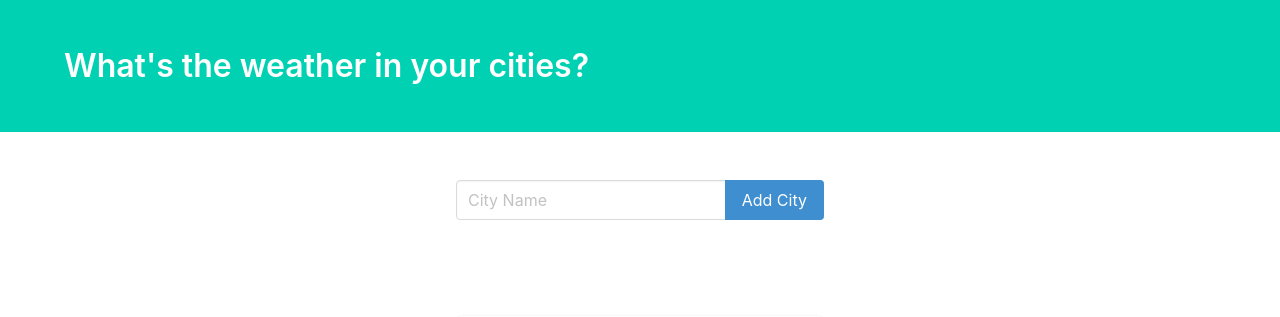
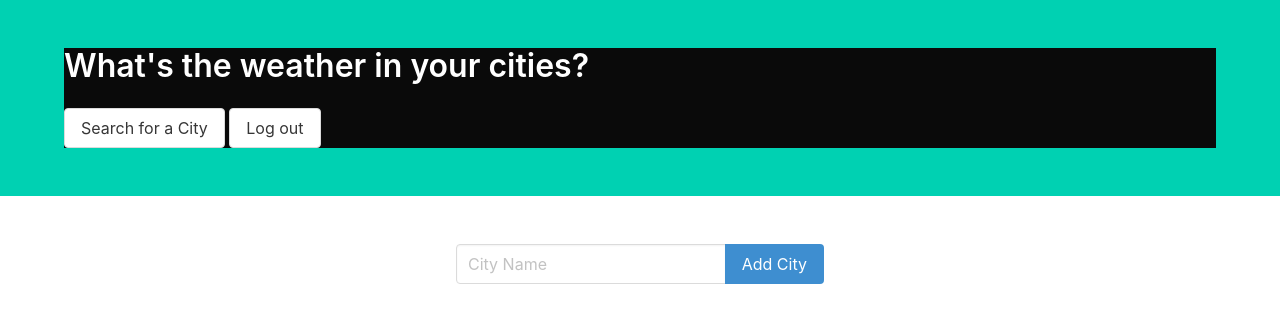
Before and after one commit to lmullen99/WeatherWear, a Django app: page / in a window 1280 px wide. Shown: the top 317 px of the page. Run offline with Django 3.2, Linux system fonts and the light colour scheme; data comes from the database, SQL or seed files in the repository; both versions use the stored data as it was after the commit; data that the repository does not hold is empty; some libraries are stand-ins or nearby versions.

Commit message:
adds more weather data to form

```diff
--- a/weather_wear/weather/forms.py
+++ b/weather_wear/weather/forms.py
@@ -9,9 +9,3 @@ class CityForm(ModelForm):
         widgets = {
             'name': TextInput(attrs={'class' : 'input', 'placeholder' : 'City Name'}),
         }
-
-class SearchForm(forms.Form):
-    fields = ['name']
-    widgets = {
-        'name': TextInput(attrs={'class': 'input', 'placeholder': ' Enter a City Name'}),
-    }
--- a/weather_wear/weather/templates/weather/index.html
+++ b/weather_wear/weather/templates/weather/index.html
@@ -14,11 +14,18 @@
     <section class="hero is-primary">
         <div class="hero-body">
             <div class="container">
+                <div class = "has-background-black">
                 <h1 class="title">
                     What's the weather in your cities?
                 </h1>
+                 <h3 class="button">
+                    <a href="guest/">Search for a City</a>
+                </h3>
+                  <h3 class="button">
+                    <a href="guest/">Log out</a>
+                </h3>
+                </div>
             </div>
-
         </div>
     </section>
     <section class="section">
@@ -60,6 +67,8 @@
                                         <span class="title">{{ weather.city }}</span>
                                         <br>
                                         <span class="subtitle">{{ weather.temperature }}° F</span>
+                                        <br> {{ weather.humidity }} % humidity
+                                        <br> {{ weather.wind }} mph wind speed
                                         <br> {{ weather.description }}
                                         <br> add outfit description here
                                             <table>
@@ -96,7 +105,6 @@
                                                 </tr>
                                                 {% endfor %}
                                             </table>
-
                                     </p>
                                 </div>
                             </div>
--- a/weather_wear/weather/views.py
+++ b/weather_wear/weather/views.py
@@ -4,7 +4,6 @@ import requests
 import sqlite3 as sql
 from .models import City
 from .forms import CityForm
-from .forms import SearchForm
 from django.views.generic import TemplateView
 
 class AboutView(TemplateView):
@@ -13,29 +12,30 @@ class AboutView(TemplateView):
 class GuestView(TemplateView):
     template_name = "guest.html"
 
+
 def guest(request):
     url = 'http://api.openweathermap.org/data/2.5/weather?q={}&units=imperial&appid=845b66b8bb799526bfe36f2e6c41589b'
     if request.method == 'POST':
-        form = SearchForm(request.POST)
-        form.save()
-    form = SearchForm()
-    city = 'Destin'
+        city = request.POST['city']
+    city = "Melbourne"
     city_weather = requests.get(url.format(city)).json()  # request the API data and convert the JSON to Python data types
     print(city_weather)
     weather = {
-        'city' : city,
-        'temperature' : city_weather['main']['temp'],
-        'description' : city_weather['weather'][0]['description'],
-        'icon' : city_weather['weather'][0]['icon']
+        'city': city,
+        'temperature': city_weather['main']['temp'],
+        'humidity': city_weather['main']['humidity'],
+        'description': city_weather['weather'][0]['description'],
+        'wind': city_weather['wind']['speed'],
+        'icon': city_weather['weather'][0]['icon']
     }
 
-    return render(request, 'weather/guest.html')  # returns the guest.html template
-
-
+    return render(request, 'weather/guest.html', weather)  # returns the guest.html template
 
 
 def index(request):
-
+    x = False
+    if not x:
+        print("route to login page here")
     api_id = '845b66b8bb799526bfe36f2e6c41589b'
     url = 'http://api.openweathermap.org/data/2.5/weather?q={}&units=imperial&appid=845b66b8bb799526bfe36f2e6c41589b'
     # call the API on all the user's favorite cities
@@ -44,9 +44,7 @@ def index(request):
     if request.method == 'POST':
         form = CityForm(request.POST)
         form.save()
-
     form = CityForm()
-
     weather_data = []
     for city in cities:
         #request JSON data and converts to python data type
@@ -55,7 +53,9 @@ def index(request):
         weather = {
             'city' : city,
             'temperature' : city_weather['main']['temp'],
+            'humidity' : city_weather['main']['humidity'],
             'description' : city_weather['weather'][0]['description'],
+            'wind': city_weather['wind']['speed'],
             'icon' : city_weather['weather'][0]['icon']
         }
         weather_data.append(weather)
```
Also changed, not shown: weather_wear/weather/templates/guest.html (+5 -2 lines), weather_wear/weather/templates/registration/login.html (+12 -1 lines), weather_wear/db.sqlite3.
